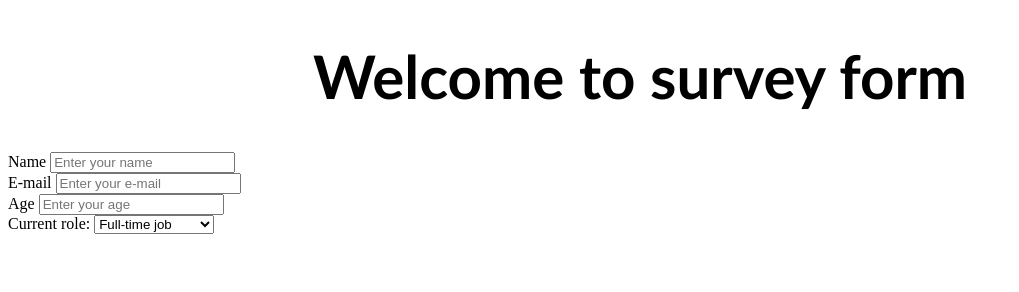
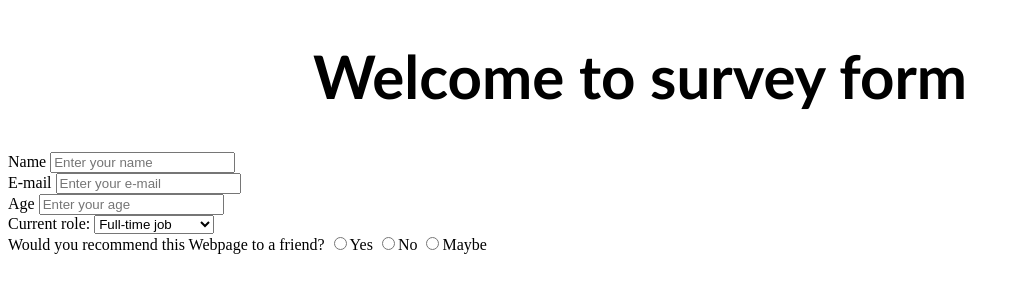
Before and after one commit to SaHaroza014/SurveyForm, a plain HTML site: page index.html in a window 1280 px wide. Shown: the whole page, without its empty margins (0-1019 px from the left). Drawn offline with Linux system fonts and the light colour scheme.

Commit message:
Add files via upload

```diff
--- a/index.html
+++ b/index.html
@@ -31,7 +31,7 @@ h1{
                 <!--Input Type Text-->
                 <input type="email" id="email" placeholder="Enter your e-mail">
             </div>
-            <div id="form-control">
+            <div class="form-control">
                 <label for="age" id="label-name">
                     Age
                 </label>
@@ -49,7 +49,19 @@ h1{
                     <option label="Prefer not to say">Prefer not to say</option>
                 </select>
             </div>
-
+            <div class="form-control">
+                <label>Would you recommend this Webpage to a friend?</label>
+                <!--below are options to choose...-->
+                <label for="recommend-1">
+                    <input type="radio" id="recommend-1" name="recommend">Yes</input>
+                </label>
+                <label for="recommend-2">
+                    <input type="radio" id="recommend-2" name="recommend">No</input>
+                </label>
+                <label for="recommend-3">
+                    <input type="radio" id="recommend-3" name="recommend">Maybe</input>
+                </label>
+            </div>
         </form>
     </main>
 </body>
```
